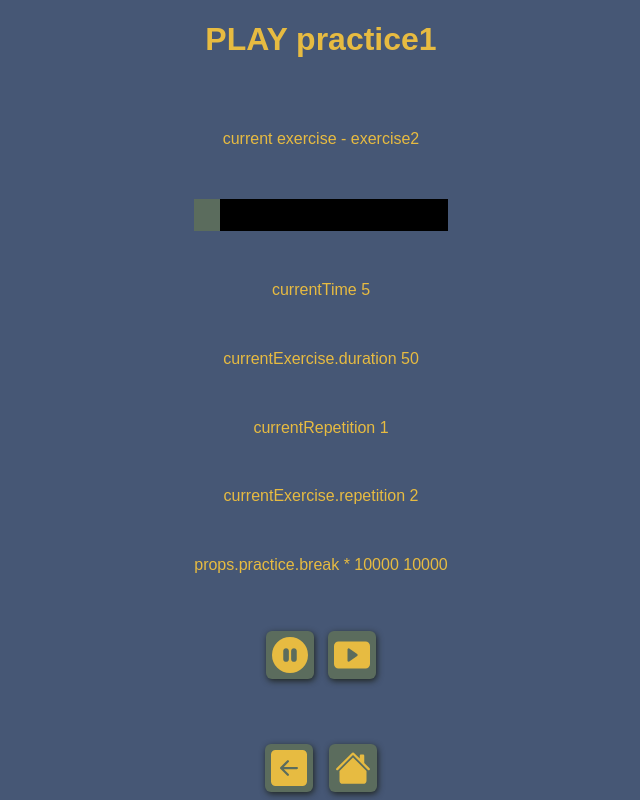
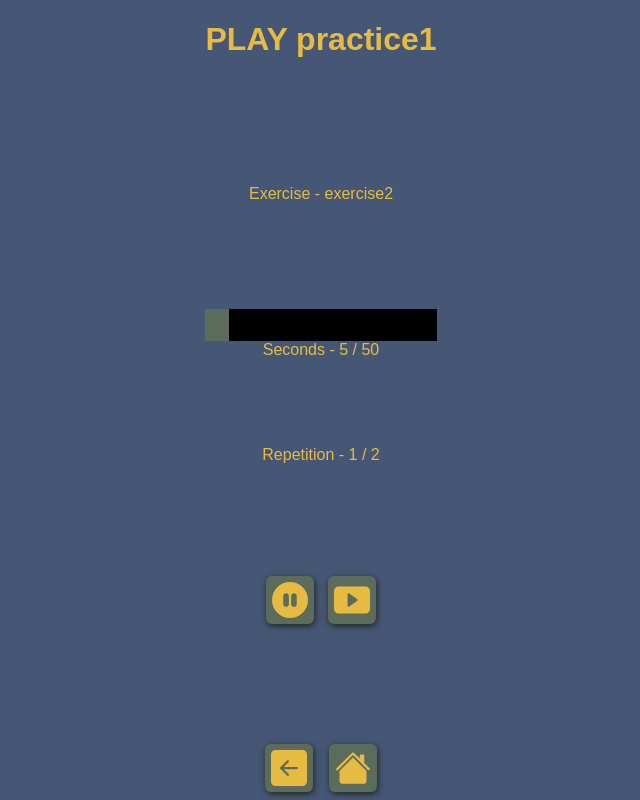
Before and after one commit to sb0m/svettis, a React (Vite) app: page /svettis/practice1/play in a window 1280 px wide. Shown: the whole page, without its empty margins (319-959 px from the left). Built offline with nearby package versions, Linux system fonts and the light colour scheme; a web font is replaced by a local one; what react-indexed-db-hook would draw is missing.

Commit message:
Add sound

```diff
--- a/src/pages/PracticePlay.tsx
+++ b/src/pages/PracticePlay.tsx
@@ -1,15 +1,16 @@
+import { useEffect, useState } from "react";
 import {
+  BsFillArrowLeftSquareFill,
   BsFillHouseFill,
-  BsFillArrowLeftSquareFill,
   BsFillPauseCircleFill,
   BsFillPlayBtnFill,
 } from "react-icons/bs";
+import { useLocation } from "react-router-dom";
 import { styled } from "styled-components";
+import stop from "../assets/stop.mp3";
 import { IconButton } from "../components/IconButton";
-import { useLocation } from "react-router-dom";
 import { practices } from "../data/practices";
 import { Practice } from "../types/types";
-import { useState, useEffect } from "react";
 
 const Container = styled.div`
   display: flex;
@@ -35,8 +36,8 @@ const ProgressWrapper = styled.div`
   background-color: black;
 `;
 
-const ProgressBar = styled.div<{ test: string }>`
-  width: ${(props) => props.test};
+const ProgressBar = styled.div<{ width: string }>`
+  width: ${(props) => props.width};
   height: 2em;
   background-color: 5b6c5d;
 `;
@@ -53,6 +54,8 @@ const Player = (props: PlayerProps) => {
   const [currentExerciseIndex, setCurrentExerciseIndex] = useState(0);
   const [currentRepetition, setCurrentRepetition] = useState(1);
   const [isPlaying, setIsPlaying] = useState(true);
+  const [isPause, setIsPause] = useState(false);
+  const [currentPauseTime, setCurrentPauseTime] = useState(0);
 
   useEffect(() => {
     const switchExercise = () => {
@@ -61,16 +64,19 @@ const Player = (props: PlayerProps) => {
       setCurrentExercise(props.practice.exercises[newExerciseIndex]);
       setCurrentTime(0);
       setCurrentRepetition(1);
+      setIsPause(false);
+    };
+    const addRepetition = () => {
+      setCurrentRepetition((prev) => prev + 1);
+      setCurrentTime(0);
+      setIsPause(false);
     };
     if (isPlaying) {
       if (currentTime >= currentExercise.duration) {
         // new Repetition
         if (currentRepetition < currentExercise.repetition) {
-          const test = () => {
-            setCurrentRepetition((prev) => prev + 1);
-            setCurrentTime(0);
-          };
-          setTimeout(test, currentExercise.break * 1000);
+          setIsPause(true);
+          setTimeout(addRepetition, currentExercise.break * 1000);
           return;
         } else {
           // end of practice
@@ -83,6 +89,7 @@ const Player = (props: PlayerProps) => {
             return;
           }
           // new Exercise
+          setIsPause(true);
           setTimeout(switchExercise, props.practice.break * 1000);
           return;
         }
@@ -117,21 +124,34 @@ const Player = (props: PlayerProps) => {
   const Progress = (props: ProgressProps) => (
     <ProgressWrapper>
       <ProgressBar
-        test={parseInt((props.time / props.duration) * 100 + "") + "%"}
+        width={parseInt((props.time / props.duration) * 100 + "") + "%"}
       ></ProgressBar>
+      {`Seconds - ${props.time} / ${props.duration}`}
     </ProgressWrapper>
   );
 
+  const Break = () => (
+    <>{`BREAK - ${currentPauseTime} / ${currentExercise.break}`}</>
+  );
+
+  // const audio = new Audio('http://codeskulptor-demos.commondatastorage.googleapis.com/GalaxyInvaders/alien_shoot.wav');
+  // audio.play();
+
+  const audio = new Audio(stop);
+  audio.play();
+
   return currentExercise ? (
     <PlayerContainer>
-      <span>current exercise - {currentExercise.name}</span>
-      <Progress time={currentTime} duration={currentExercise.duration} />
+      <span>Exercise - {currentExercise.name}</span>
+      {isPause ? (
+        <Break />
+      ) : (
+        <Progress time={currentTime} duration={currentExercise.duration} />
+      )}
       {/*TODO: show break when a break*/}
-      <span>currentTime {currentTime}</span>
-      <span>currentExercise.duration {currentExercise.duration}</span>
-      <span>currentRepetition {currentRepetition}</span>
-      <span>currentExercise.repetition {currentExercise.repetition}</span>
-      <span>props.practice.break * 10000 {props.practice.break * 1000}</span>
+      <span>
+        Repetition - {currentRepetition} / {currentExercise.repetition}
+      </span>
       <ButtonRow>
         <IconButton
           onTouch={() => setIsPlaying(false)}
@@ -157,6 +177,7 @@ export const PracticePlay = () => {
     <Container>
       <h1>PLAY {practiceName}</h1>
       {practice && <Player practice={practice} />}
+
       <ButtonRow>
         <IconButton
           link="/svettis/practices"
```
Also changed, not shown: 1 other file (tests, documents, lock files or other folders).
